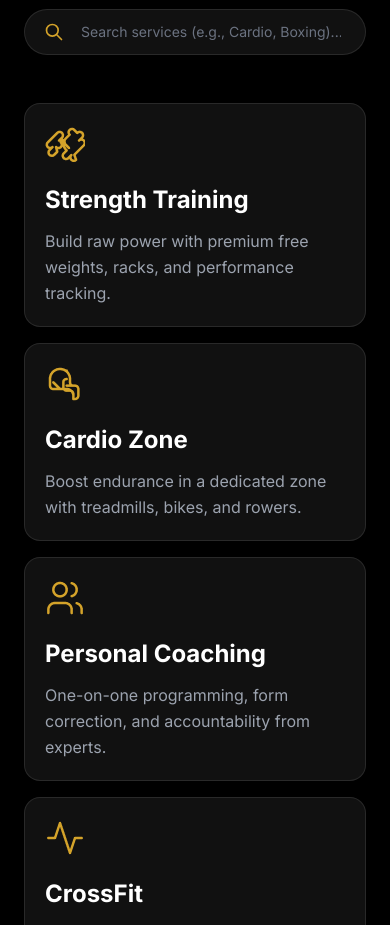
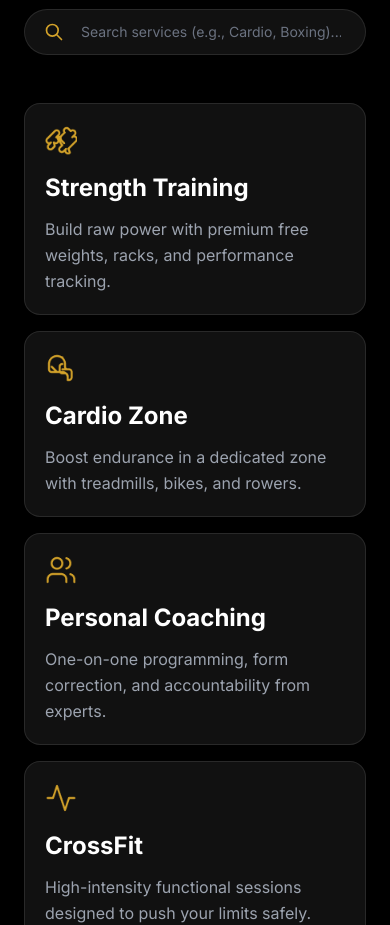
Before and after one commit to Wimukthi316/Fitness-Sports-Center-Web, a React (Vite) app in the folder frontend/: page / in a window 390 px wide. Shown: the part 2380-3305 px from the top of the page. Built offline with nearby package versions, Linux system fonts and the light colour scheme.

Commit message:
Replace about-facility image with a new JPG file and adjust service icons for responsive design

```diff
--- a/frontend/src/components/sections/About.jsx
+++ b/frontend/src/components/sections/About.jsx
@@ -1,4 +1,4 @@
-import aboutImg from "../../assets/about-facility.png";
+import aboutImg from "../../assets/about-facility.jpg";
 
 export default function About() {
   return (
--- a/frontend/src/components/sections/Services.jsx
+++ b/frontend/src/components/sections/Services.jsx
@@ -10,32 +10,32 @@ const SERVICES = [
   {
     name: "Strength Training",
     description: "Build raw power with premium free weights, racks, and performance tracking.",
-    icon: <img src={STIcon} alt="Strength Training" className="w-10 h-10 mb-5" />,
+    icon: <img src={STIcon} alt="Strength Training" className="w-8 h-8 md:w-10 md:h-10 mb-4 md:mb-5" />,
   },
   {
     name: "Cardio Zone",
     description: "Boost endurance in a dedicated zone with treadmills, bikes, and rowers.",
-    icon: <img src={CZIcon} alt="Cardio Zone" className="w-10 h-10 mb-5" />,
+    icon: <img src={CZIcon} alt="Cardio Zone" className="w-8 h-8 md:w-10 md:h-10 mb-4 md:mb-5" />,
   },
   {
     name: "Personal Coaching",
     description: "One-on-one programming, form correction, and accountability from experts.",
-    icon: <img src={PCIcon} alt="Personal Coaching" className="w-10 h-10 mb-5" />,
+    icon: <img src={PCIcon} alt="Personal Coaching" className="w-8 h-8 md:w-10 md:h-10 mb-4 md:mb-5" />,
   },
   {
     name: "CrossFit",
     description: "High-intensity functional sessions designed to push your limits safely.",
-    icon: <img src={CFIcon} alt="CrossFit" className="w-10 h-10 mb-5" />,
+    icon: <img src={CFIcon} alt="CrossFit" className="w-8 h-8 md:w-10 md:h-10 mb-4 md:mb-5" />,
   },
   {
     name: "Yoga & Mobility",
     description: "Improve flexibility, recovery, and joint health with guided mobility flows.",
-    icon: <img src={YMIcon} alt="Yoga & Mobility" className="w-10 h-10 mb-5" />,
+    icon: <img src={YMIcon} alt="Yoga & Mobility" className="w-8 h-8 md:w-10 md:h-10 mb-4 md:mb-5" />,
   },
   {
     name: "Boxing",
     description: "Train speed, conditioning, and confidence with pad work and bag drills.",
-    icon: <img src={BoxIcon} alt="Boxing" className="w-10 h-10 mb-5" />,
+    icon: <img src={BoxIcon} alt="Boxing" className="w-8 h-8 md:w-10 md:h-10 mb-4 md:mb-5" />,
   },
 ];
 
```
Also changed, not shown: frontend/src/assets/about-facility.png (deleted), 1 other file (tests, documents, lock files or other folders).
